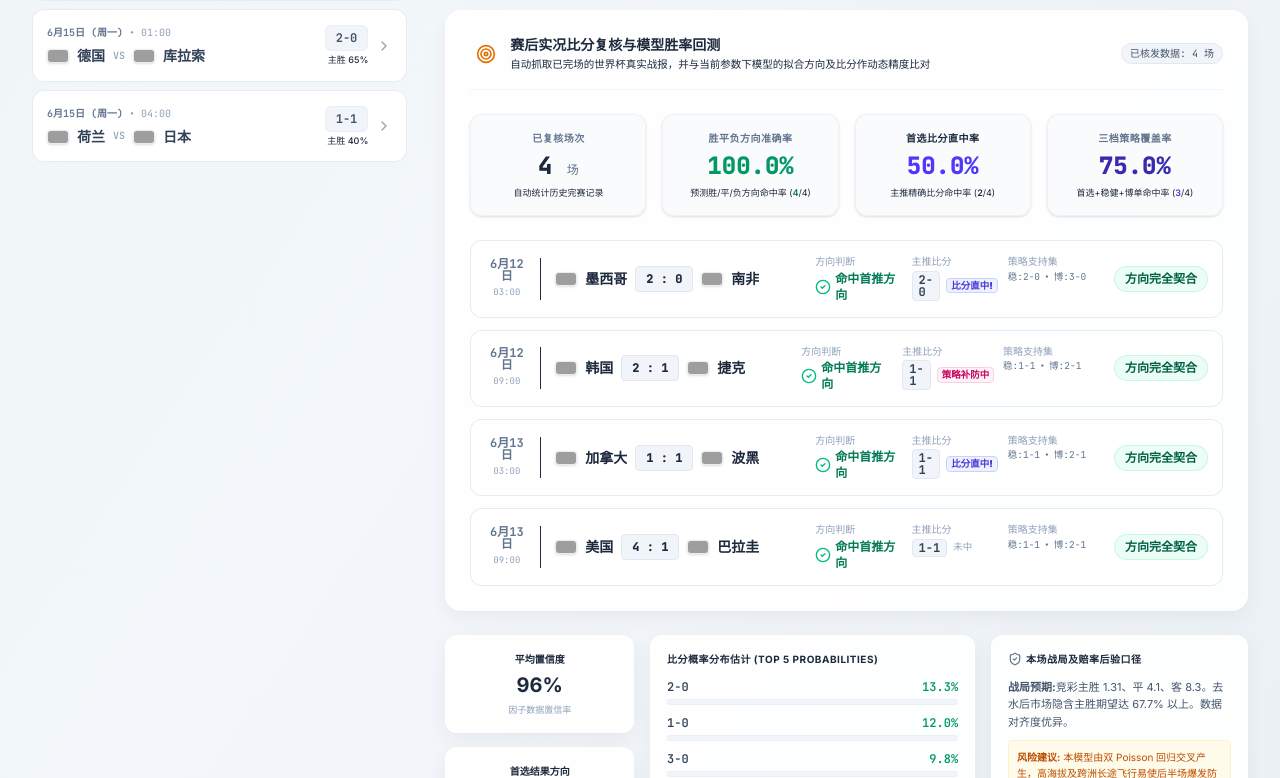
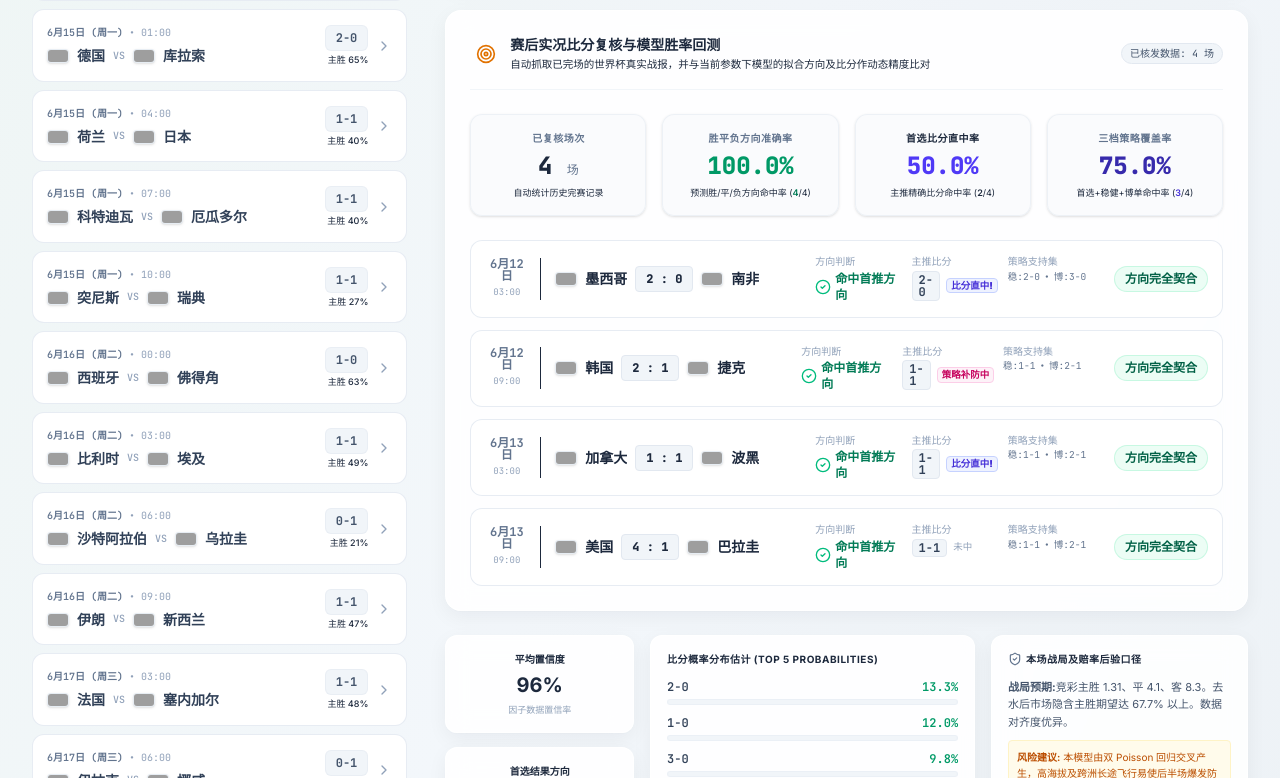
Before and after one commit to luyi-he/2026-worldcup, a React (Vite) app: page / in a window 1280 px wide. Shown: the part 951-1729 px from the top of the page. Built offline with nearby package versions, Linux system fonts and the light colour scheme; grey boxes are pictures that could not be loaded.

Commit message:
style: fix match list scrollbar height alignment using pure CSS flexbox and grid stretch

```diff
--- a/src/App.tsx
+++ b/src/App.tsx
@@ -48,6 +48,8 @@ export default function App() {
   // 4h interval refresh state
   const [lastRefreshed, setLastRefreshed] = useState<string>("");
   const [isRefreshing, setIsRefreshing] = useState<boolean>(false);
+
+  // Using pure CSS grid stretching and flexbox to align left/right heights.
 
   useEffect(() => {
     const now = new Date();
@@ -278,7 +280,7 @@ export default function App() {
         <div className="grid grid-cols-12 gap-6">
 
           {/* Left Column (Match List Search Bar) - takes 4 cols on lg, full on mobile */}
-          <div className="col-span-12 lg:col-span-4 pr-0 lg:pr-2">
+          <div className="col-span-12 lg:col-span-4 pr-0 lg:pr-2 lg:flex lg:flex-col lg:h-full">
             <MatchList
               matches={PRESET_MATCHES}
               teams={localTeams}
--- a/src/components/MatchList.tsx
+++ b/src/components/MatchList.tsx
@@ -52,9 +52,9 @@ export default function MatchList({
   }
 
   return (
-    <div className="space-y-4">
+    <div className="space-y-4 flex flex-col lg:h-full">
       {/* Search Grounding or header info */}
-      <div className="glass-panel rounded-2xl p-4 shadow-sm">
+      <div className="glass-panel rounded-2xl p-4 shadow-sm shrink-0">
         <span className="text-[10px] uppercase font-bold text-emerald-700 tracking-wider">WORLD CUP FORECAST ENGINE</span>
         <h1 className="text-lg font-bold text-slate-900 font-sans tracking-tight mb-2 mt-1">世界杯比分预测</h1>
         <p className="text-xs text-slate-600 leading-relaxed">
@@ -68,13 +68,15 @@ export default function MatchList({
         </div>
       </div>
 
-      <div className="space-y-2.5">
-        <div className="flex items-center gap-1.5 px-1 text-xs font-semibold text-slate-500">
+      <div className="space-y-2.5 flex flex-col lg:flex-1 lg:min-h-0">
+        <div className="flex items-center gap-1.5 px-1 text-xs font-semibold text-slate-500 shrink-0">
           <Calendar className="w-3.5 h-3.5 text-slate-450" id="icon-calendar" />
           <span>小组赛赛程与比分精测</span>
         </div>
 
-        <div className="space-y-2 max-h-[600px] lg:max-h-[800px] overflow-y-auto pr-1.5 scroll-smooth">
+        <div
+          className="space-y-2 max-h-[600px] lg:max-h-none overflow-y-auto pr-1.5 scroll-smooth lg:flex-1 lg:min-h-0"
+        >
           {sortedMatches.map((m) => {
             const home = teams[m.homeTeamId];
             const away = teams[m.awayTeamId];
```
Also changed, not shown: 5 other files (tests, documents, lock files or other folders).
